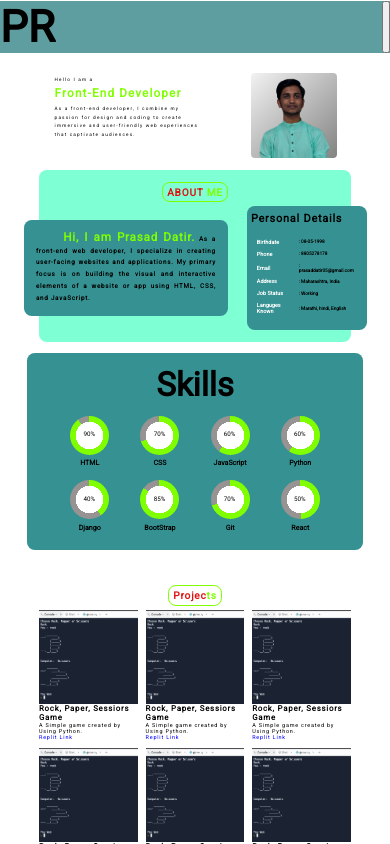
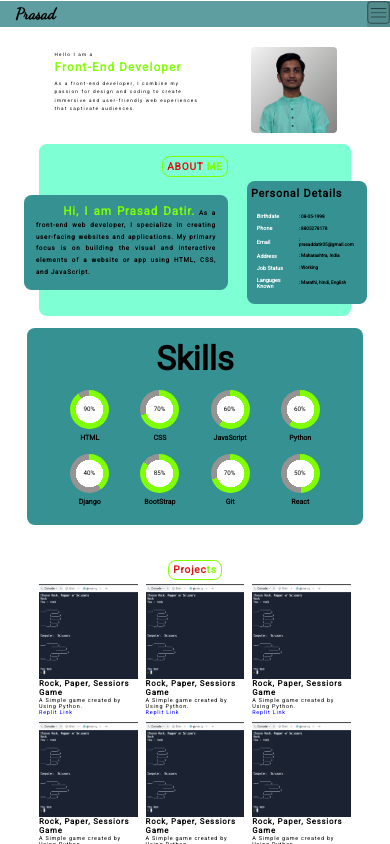
Before and after one commit to PrasadDa08/My_Portfolio, a React (Create React App) app: page / in a window 390 px wide. Shown: the top 844 px of the page. Built offline with nearby package versions, Linux system fonts and the light colour scheme.

Commit message:
initiated media screen

```diff
--- a/src/App.css
+++ b/src/App.css
@@ -498,25 +498,65 @@ body{
   .nav-lines{
     display: block;
     position: absolute;
+    padding: 2vw;
     text-align: center;
     list-style: none;
-    background-color: cadetblue;
-    width: 100%;
+    background-color:rgb(100, 171, 173, 0.5);
     transition: 2s;
+    z-index: 4;
+    width: 96%;
+    border-bottom-left-radius: 2vw;
+    border-bottom-right-radius: 2vw;
   }
 
+  .nav-lines li{
+    width: 100%;
+  }
+
+  .nav-lines a{
+    font-size: 2vw;
+    text-decoration: none;
+    line-height: 8vw;
+    color: white;
+    font-weight: bold;
+    width: 100%;
+  }
+
+  .overlay{
+    position: absolute;
+    background-color: rgba(12, 12, 12, 0.8);
+    backdrop-filter: blur(15px);
+    width: 100%;
+    z-index: 3;
+    height: 100%;
+  }
   .nav-mobile{
     display: flex;
     justify-content: space-between;
     background-color: cadetblue;
     width: 100%;
   }
+
+  .nav-mobile h1{
+    width: fit-content;
+    font-size: 4vw;
+    padding: 1vw 4vw;
+    color: black;
+    font-family: 'Dancing Script', cursive;
+    z-index: 5;
+  }
+
+
   button{
-    width:2vw;
+    width:fit-content;
     position: relative;
-    z-index: 3;
+    z-index: 5;
+    border: none;
+    background-color:rgba(73, 122, 123, 0.5);
+
   }
-  .bars{
-    width: 2vw;
+  .main-img{
+    width: 6vw;
+    color: white;
   }
 }
--- a/src/Components/Navbar.js
+++ b/src/Components/Navbar.js
@@ -1,7 +1,8 @@
 import React, { useEffect, useState } from "react";
 import { a } from "react-router-dom";
 import "../App.css";
-import menu from "../icons/icons8-menu-50.png";
+import menu from "../icons/arrow.png";
+import menu1 from "../icons/bars.png";
 function Navbar() {
   const [mobile, setMobile] = useState(false);
   let myWin = window.innerWidth;
@@ -9,6 +10,9 @@ function Navbar() {
 
   return (
     <>
+    <div className={mobile && "overlay"} onClick={()=>setMobile(!mobile)}>
+
+    </div>
       <div className="nav">
         <h1 className="logo">Prasad</h1>
         <ul
@@ -35,18 +39,10 @@ function Navbar() {
         </ul>
       </div>
       <div className="nav-mobile">
-        <h1>PR</h1>
-        <button
-          onClick={() => {
-            setMobile(!mobile);
-          }}
-        >
-          {mobile ? (
-            <img src={menu} className="hbars" />
-          ) : (
-            <img src={menu} className="bars" />
-          )}
-        </button>
+        <h1>Prasad</h1>
+
+          <button onClick={()=>setMobile(!mobile)}>{mobile ? <img src={menu} className="main-img"/> : <img src={menu1} className="main-img"/>}</button>
+
       </div>
     </>
   );
```
